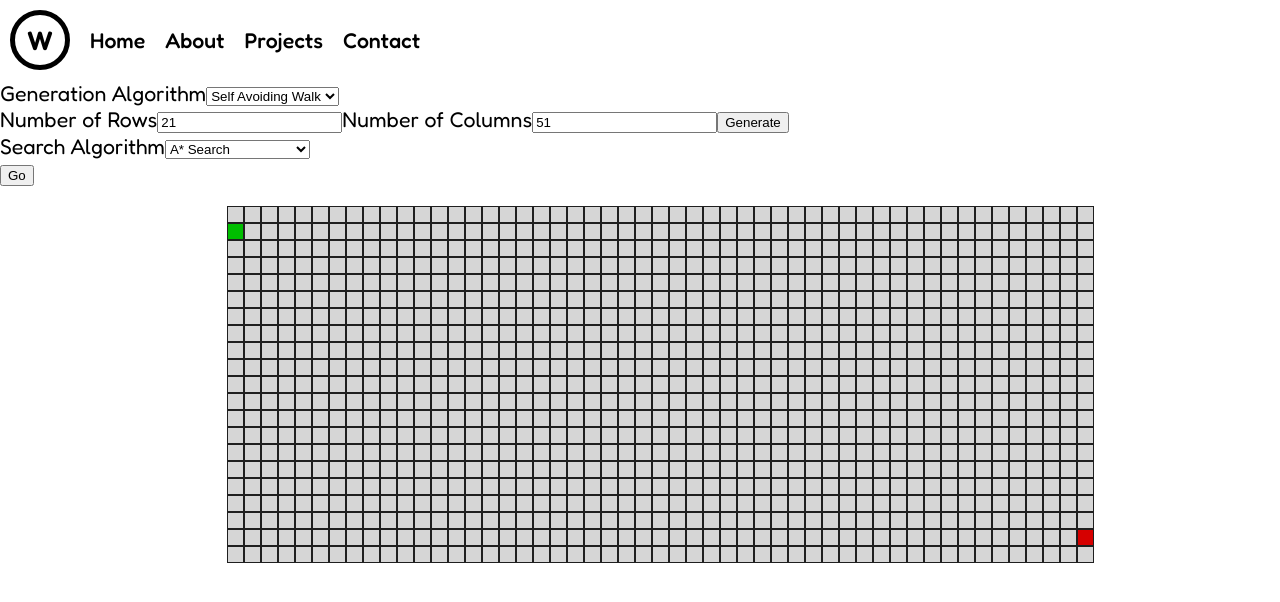
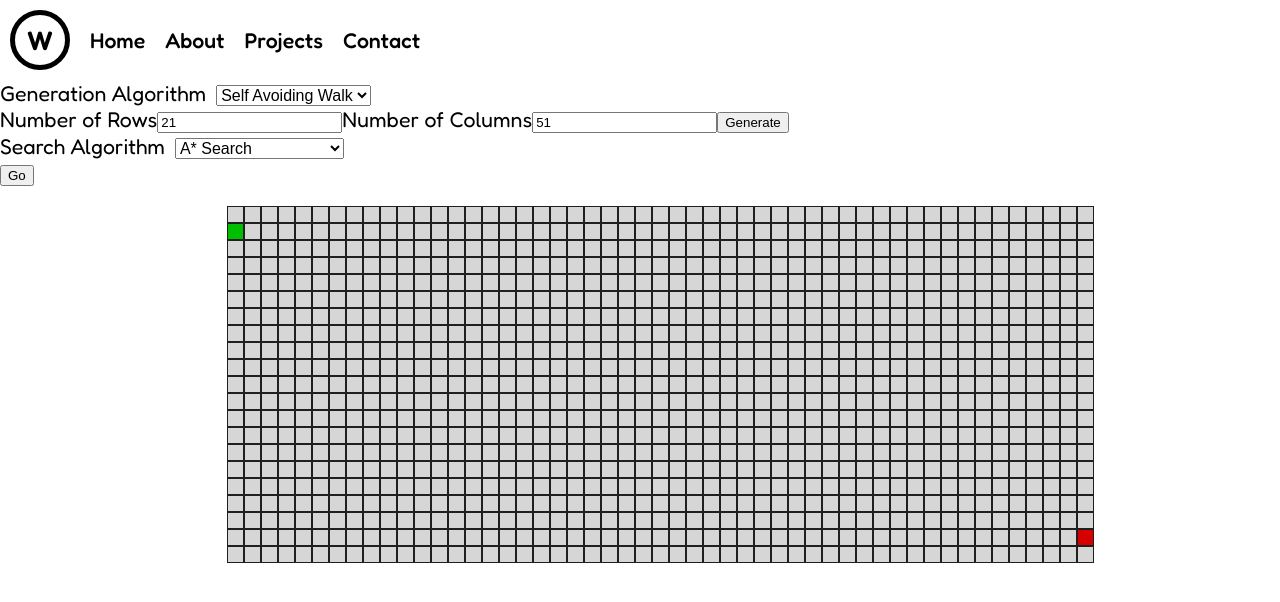
Before and after one commit to WeslyOrtega/personal-web, a React (Create React App) app: page /maze-generation in a window 1280 px wide. Shown: the top 602 px of the page. Built offline with nearby package versions, Linux system fonts and the light colour scheme.

Commit message:
Added styling to dropdown menu

```diff
--- a/src/MazeGeneration/Components/DropdownMenu/DropdownMenu.jsx
+++ b/src/MazeGeneration/Components/DropdownMenu/DropdownMenu.jsx
@@ -1,7 +1,9 @@
+import "./DropdownMenu.scss";
+
 export default function DropdownMenu({ label, value, options, onChange }) {
     return (
         <div className="dropdown-menu">
-            <label className="dropdown-menu-label">{label}</label>
+            <label className="dropdown-menu-label">{label}
                 <select className="dropdown-menu-items" value={value} onChange={(e) => onChange(e.target.value)}>
                     {
                         options.map((option, optionNumber) =>
@@ -9,6 +11,7 @@ export default function DropdownMenu({ label, value, options, onChange }) {
                         )
                     }
                 </select>
+            </label>
         </div>
     );
 }
--- a/src/MazeGeneration/Components/DropdownMenu/DropdownMenu.scss
+++ b/src/MazeGeneration/Components/DropdownMenu/DropdownMenu.scss
@@ -0,0 +1,6 @@
+.dropdown-menu {
+    .dropdown-menu-items {
+        margin: 0 0 0 10px;
+        font-size: medium;
+    }
+}
```
Lines whose indentation alone changed are shown as unchanged.
